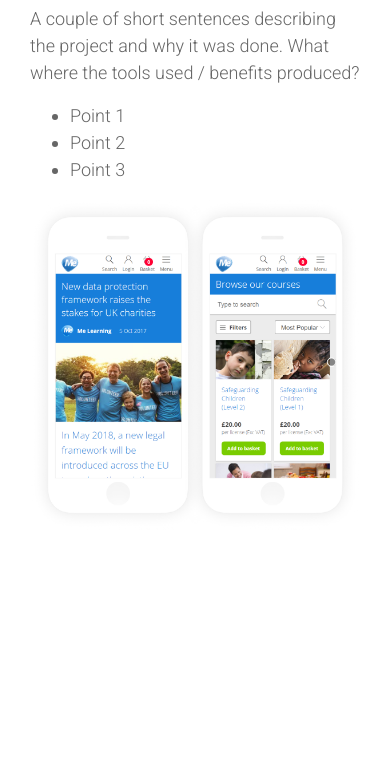
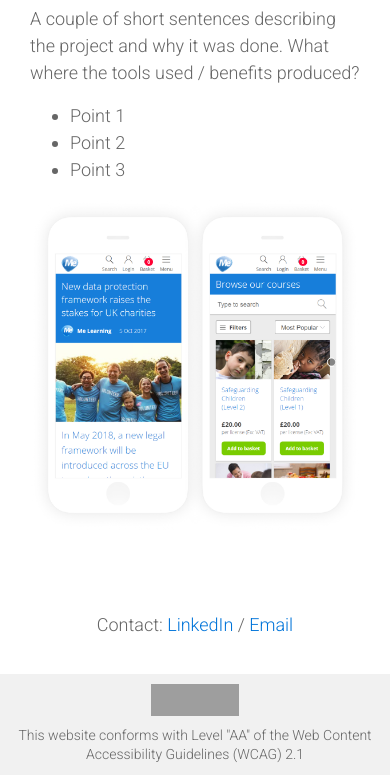
Before and after one commit to Charkizard/my-website, a plain HTML site: page index.html in a window 390 px wide. Shown: the part 2081-2856 px from the top of the page. Before the commit the page ends 2672 px from the top, so only its background shows below. Drawn offline with nearby package versions, Linux system fonts and the light colour scheme; grey boxes are pictures that could not be loaded.

Commit message:
Footer message updated

```diff
--- a/common/css/main.css
+++ b/common/css/main.css
@@ -54,3 +54,48 @@ section:nth-child(even) {
 section.hero {
     padding: 240px 15px;
 }
+
+footer .contact {
+    padding: 20px 0;
+    text-align: center;
+}
+
+footer .wcag-message {
+    padding: 10px 0;
+    background: #f1f1f1;
+}
+
+footer .wcag-message .message {
+    margin: 0 auto;
+    display: block;
+    max-width: 700px;
+}
+
+footer .wcag-message p {
+    font-size: 14px;
+    line-height: 32px;
+    margin: 0;
+}
+
+footer .wcag-message a {
+    margin-right: 20px;
+    float: left;
+}
+
+@media (max-width: 767px) {
+
+    footer .wcag-message {
+        text-align: center;
+    }
+
+    footer .wcag-message a {
+        float: none;
+        display: block;
+        margin: 0 0 10px 0;
+    }
+
+    footer .wcag-message p {
+        line-height: 140%;
+    }
+
+}
--- a/index.html
+++ b/index.html
@@ -53,5 +53,23 @@
             </div>
         </div>
     </section>
+    <footer>
+        <section class="contact">
+            <div class="container">
+                <p>Contact: <a href="#">LinkedIn</a> / <a href="#">Email</a></p>
+            </div>
+        </section>
+        <section class="wcag-message">
+            <div class="container">
+                <div class="message">
+                    <a href="http://www.w3.org/WAI/WCAG2AA-Conformance" title="Explanation of WCAG 2.0 Level Double-A Conformance" target="_blank">
+                        <img height="32" width="88" src="http://www.w3.org/WAI/wcag2AA-blue" alt="Level Double-A conformance, W3C WAI Web Content Accessibility Guidelines 2.0">
+                    </a>
+                    <p>This website conforms with Level "AA" of the Web Content Accessibility Guidelines (WCAG) 2.1 </p>
+                </div>
+
+            </div>
+        </section>
+    </footer>
   </body>
 </html>
```
Lines whose indentation alone changed are shown as unchanged.
